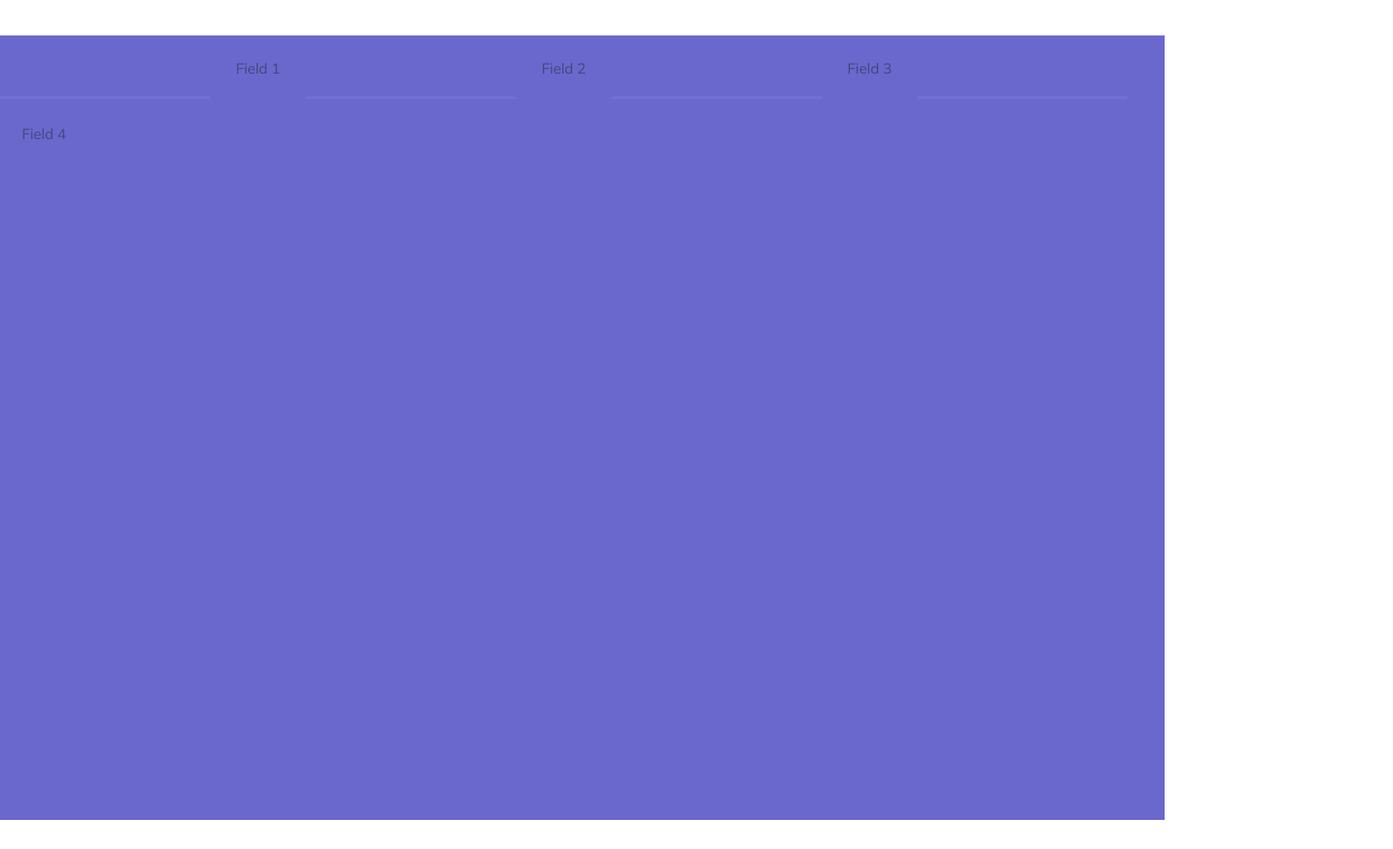
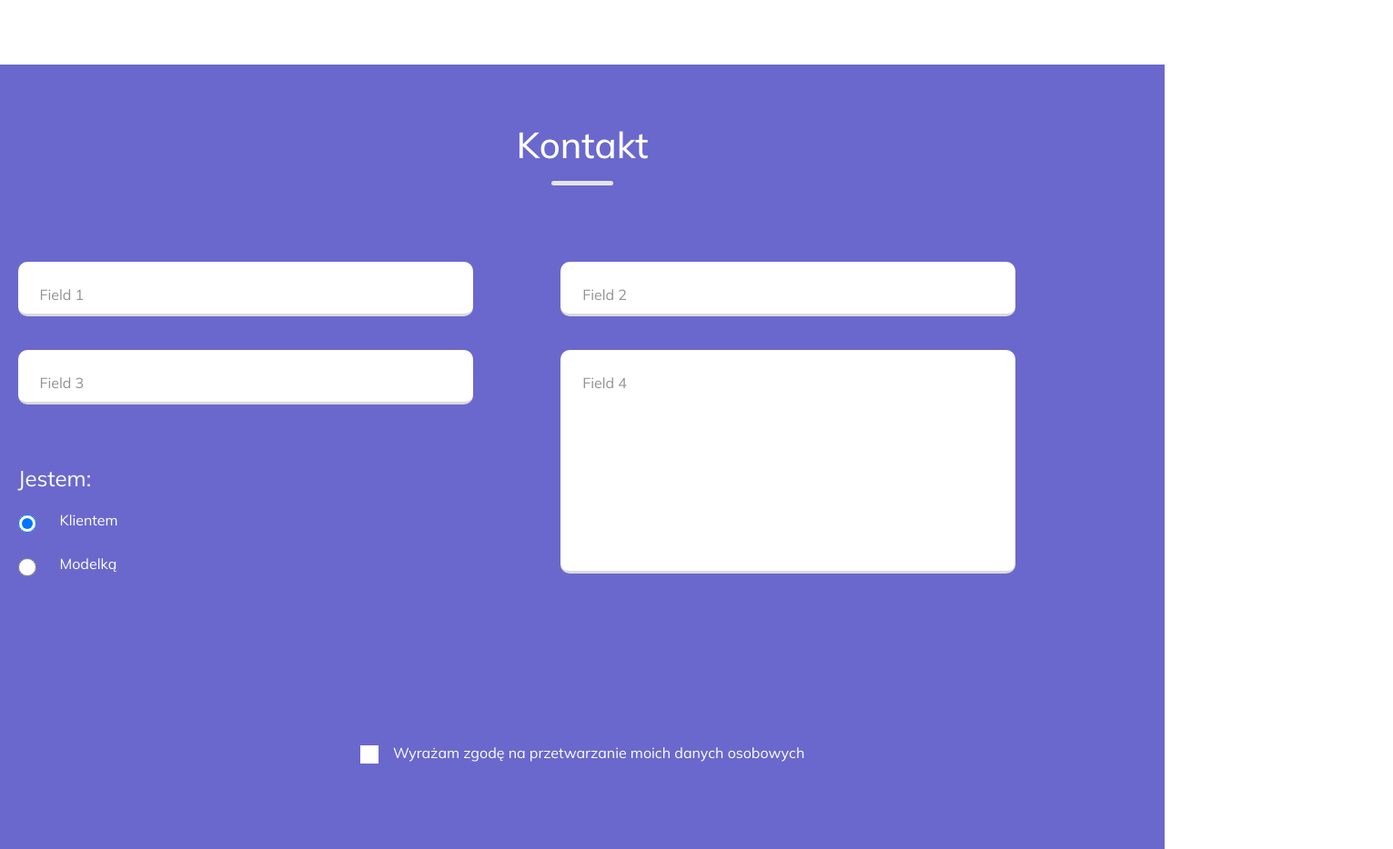
Before and after one commit to Jahoob/Santana-Landing-Page, a plain HTML site: page index.html in a window 1280 px wide. Shown: the part 1700-2634 px from the top of the page at 91% size, 1531 px wide, since content can reach past the window. Before the commit the page ends 2602 px from the top, so only its background shows below. Drawn offline with nearby package versions, Linux system fonts and the light colour scheme.

Commit message:
added custom checkboxes, fixed theirs position

```diff
--- a/index.html
+++ b/index.html
@@ -107,7 +107,10 @@
             </div>
         </section>
         <section class="section-4">
-            <div class="section-4-upper"></div>
+            <div class="section-4-upper">
+                <h1>Kontakt</h1>
+                <hr>
+            </div>
             <div class="section-4-form">
                 <div class="floating-label-wrap">
                     <input type="text" class="floating-label-field
@@ -126,10 +129,29 @@
                         floating-label-field--s3" id="field-1"
                         placeholder="Field 1">
                     <label for="field-1" class="floating-label">Field 4</label>
+                    <div class="radio">
+                        <p>Jestem:</p>
+                        <p><input type="radio" name="option" value="klient"
+                                checked>
+                            <label for="huey">Klientem</label></p>
+                        <p><input type="radio" name="option" value="modelka">
+                            <label for="huey">Modelką</label></p>
+
+                    </div>
                 </div>
-                <div class="section-4-lower"></div>
-            </section>
-            <script src="js/header.js"></script>
+            </div>
+            <div class="section-4-lower"><label>
+                    <div class="section-4-lower-checkbox">
+                        <input type="checkbox" class="checkbox-button">
+                        <span class="checkbox-button-control"></span>
+                        <span class="checkbox-button-label">Wyrażam zgodę na
+                            przetwarzanie moich danych
+                            osobowych</label></span>
 
-        </body>
-    </html>
+                </div>
+            </div>
+        </section>
+        <script src="js/header.js"></script>
+
+    </body>
+</html>
--- a/scss/_base.scss
+++ b/scss/_base.scss
@@ -1,5 +1,6 @@
 $default-background-color: #ffffff;
 $default-font-color: #000;
+$secondary-font-color: #ffffff;
 $hover-font-color: #6764cb;
 $secondary-background-color: #6a68cd;
 $default-border-color: #dadada;
--- a/scss/_header.scss
+++ b/scss/_header.scss
@@ -51,7 +51,8 @@ li a:hover {
 }
 
 .language {
-    margin: 43px 337px 43px 123px;
+    margin-right: 337px;
+    // margin: 43px 337px 43px 123px;
 }
 
 .language select {
--- a/scss/_section-3.scss
+++ b/scss/_section-3.scss
@@ -1,5 +1,5 @@
 .section-3 {
-    height: 500px;
+    min-height: 500px;
     background-color: $default-background-color;
     margin-top: 92px;
     margin-bottom: 89px;
--- a/scss/_section-4.scss
+++ b/scss/_section-4.scss
@@ -1,11 +1,225 @@
 .section-4 {
-    display: flex;
-    justify-content: center;
-    height: 863px;
-    background: $secondary-background-color;
+  display: flex;
+  flex-direction: column;
+  text-align: center;
+  height: 863px;
+  background: $secondary-background-color;
 }
 
-// .section-4 input {
+.section-4-upper {
+  font-size: 94px;
+  color: $secondary-font-color;
+  padding-top: 64px;
+  margin-bottom: 68px;
+
+}
+
+.section-4-upper hr {
+  width: 68px;
+  border-width: 5px;
+  background: $default-background-color;
+  border-radius: 10px;
+}
+
+.section-4-form {
+  margin: 0 auto;
+  max-width: 1241px;
+}
+
+.section-4-form .radio {
+  display: block;
+  color: $secondary-font-color;
+  position: relative;
+  top: -160px;
+  left: 0;
+  text-align: left;
+}
+
+.section-4-form .radio p:first-of-type {
+  font-size: 24px;
+}
+
+.section-4-form .radio p:not(:first-of-type) {
+  display: flex;
+  align-items: center;
+}
+
+.section-4-form .radio label {
+  padding-left: 26px;
+}
+
+.section-4-form .radio input {
+  width: 20px;
+  height: 20px;
+}
+
+.section-4-form .radio input:checked {
+  background: #000;
+}
+
+.floating-label-wrap {
+  display: flex;
+  flex-wrap: wrap;
+  align-items: flex-start;
+}
+
+.floating-label-wrap input:nth-of-type(4) {
+  height: 246px;
+}
+
+.floating-label-wrap input:nth-of-type(3) {
+  position: relative;
+}
+
+.floating-label-field {
+  border-width: 0;
+  color: rgba(#2c3e50, .75);
+  &:focus {
+    outline: 0;
+    box-shadow: 0;
+  }
+
+  &::placeholder {
+    color: transparent;
+  }
+}
+
+.floating-label-field {
+  &,
+  & + .floating-label {
+    line-height: 1;
+    font: inherit;
+    padding: 1.5em;
+    height: 4em;
+  }
+}
+
+.floating-label-field {
+  & + .floating-label {
+    position: absolute;
+    top: 0;
+    left: -500px;
+    user-select: none;
+  }
+}
+
+.floating-label-field {
+  &,
+  & + .floating-label {
+    position: relative;
+  }
+}
+
+.floating-label-field {
+  border-bottom: 3px solid $default-border-color;
+  background-color: $default-background-color;
+  color: $default-font-color, .75;
+  height: 60px;
+  width: 500px;
+  border-radius: 10px;
+  margin-bottom: 37px;
+}
+
+.floating-label-field {
+  & + .floating-label {
+    transition: transform .25s, opacity .25s ease-in-out;
+    transform-origin: 0 0;
+    opacity: .5;
+  }
+  }
+
+  .floating-label-field {
+  &:focus,
+  &:not(:placeholder-shown) {
+    border-color: rgba(white, .1);
+    & + .floating-label {
+      transform: translate(1%, -50%) scale(.7);
+      color: white;
+    }
+  }
+}
+
+.floating-label-input {
+  &:valid {
+    &:not(:placeholder-shown) {
+      border-color: rgba(#2ed573, .3);
+    }
+  }
+
+  &:invalid {
+    border-color: rgba(#ff4757, .3);
+  }
+}
+
+.section-4-lower {
+  color: $secondary-font-color;
+}
+
+.section-4-lower .section-4-lower-checkbox input {
+  height: 20px;
+  width: 20px;
+}
+
+.section-4-lower .section-4-lower-checkbox label {
+  margin-left: 23px;
+}
+
+input[type=checkbox] {
+  box-sizing: border-box;
+  padding: 0;
+}
+
+input {
+  font-size: 1rem;
+  line-height: 1.5;
+  padding: 11px 23px;
+  border: 1px solid rgba(0,0,0,.15);
+  border-radius: 0;
+  outline: 0;
+  background-color: transparent;
+}
+
+.section-4-lower .section-4-lower-checkbox .checkbox-button {
+  opacity: 0;
+  position: absolute;
+}
+
+.section-4-lower .section-4-lower-checkbox .checkbox-button-control {
+    position: relative;
+    display: inline-block;
+    width: 20px;
+    height: 20px;
+    margin-right: 12px;
+    vertical-align: middle;
+    background-color: $default-background-color;
+    color: #017b5f;
+    border: none;
+}
+
+.checkbox-button:checked+.checkbox-button-control:after {
+  content: "";
+  display: block;
+  position: absolute;
+  top: 5px;
+  left: 5px;
+  width: 10px;
+  height: 10px;
+  background-color: $default-font-color;
+}
+
+.checkbox-button:checked+.checkbox-button-control {
+  border-color: yellow;
+}
+
+
+  // .floating-label-field {
+  //   position: relative;
+  // }
+
+
+
+
+  // .section-4 input {
 //     flex-direction: row;
 // }
 
@@ -94,85 +308,3 @@
 //       opacity: .5;
 //     }
 //    }
-
-
-
-
-
-
-
-   .floating-label-field {
-    border-width: 0;
-    color: rgba(#2c3e50, .75);
-    &:focus {
-      outline: 0;
-      box-shadow: 0;
-    }
-
-    &::placeholder {
-      color: transparent;
-    }
-  }
-
-  .floating-label-field {
-    &,
-    & + .floating-label {
-      line-height: 1;
-      font: inherit;
-      padding: 1.5em;
-      height: 4em;
-    }
-  }
-
-  .floating-label-field {
-    & + .floating-label {
-      position: absolute;
-      top: 0;
-      left: 0;
-      user-select: none;
-    }
-  }
-
-  .floating-label-field {
-    &,
-    & + .floating-label {
-      position: relative;
-    }
-  }
-
-  .floating-label-field {
-    border-bottom: 3px solid rgba(white, .05);
-    background-color: transparent;
-    color: rgba(white, .75);
-  }
-
-  .floating-label-field {
-    & + .floating-label {
-      transition: transform .25s, opacity .25s ease-in-out;
-      transform-origin: 0 0;
-      opacity: .5;
-    }
-   }
-
-   .floating-label-field {
-    &:focus,
-    &:not(:placeholder-shown) {
-      border-color: rgba(white, .1);
-      & + .floating-label {
-        transform: translate(1%, -30%) scale(.8);
-        opacity: .25;
-      }
-    }
-  }
-
-  .floating-label-input {
-    &:valid {
-      &:not(:placeholder-shown) {
-        border-color: rgba(#2ed573, .3);
-      }
-    }
-
-    &:invalid {
-      border-color: rgba(#ff4757, .3);
-    }
-  }
```
Also changed, not shown: css/style.min.css.
